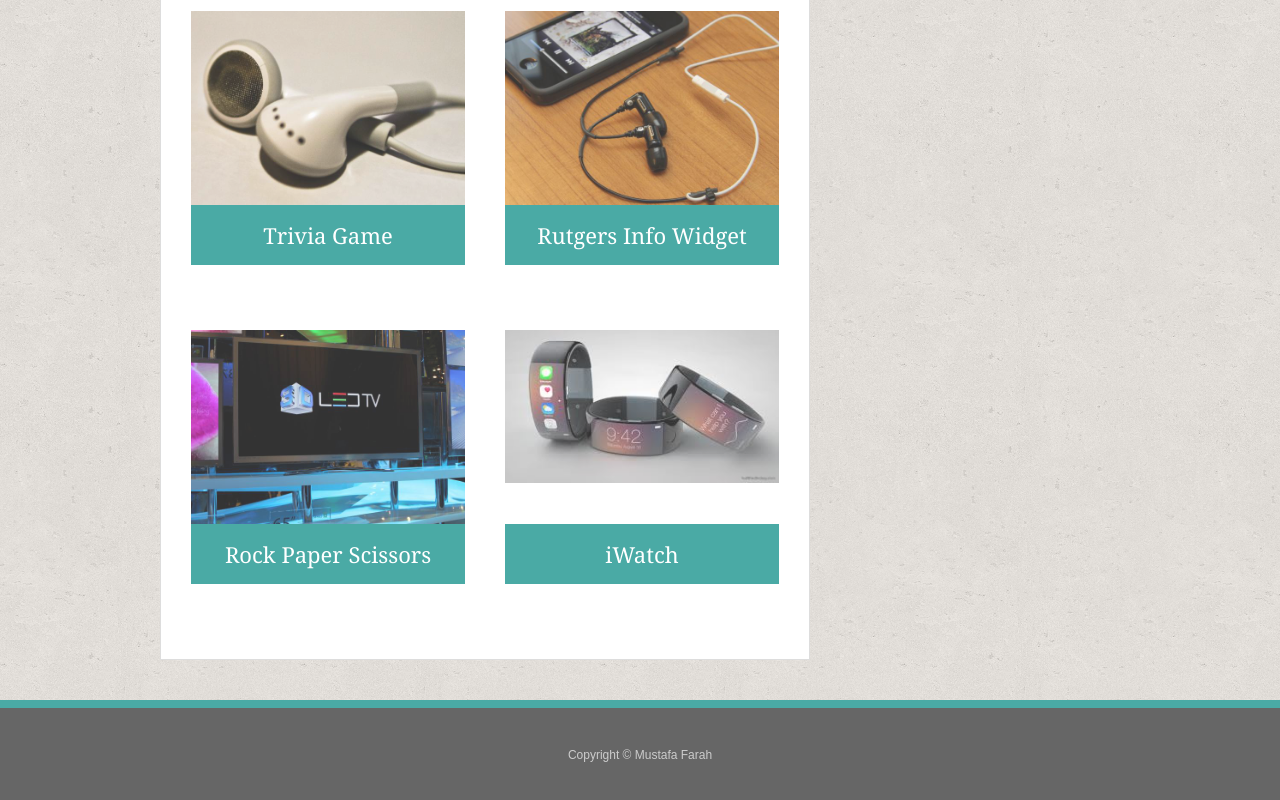
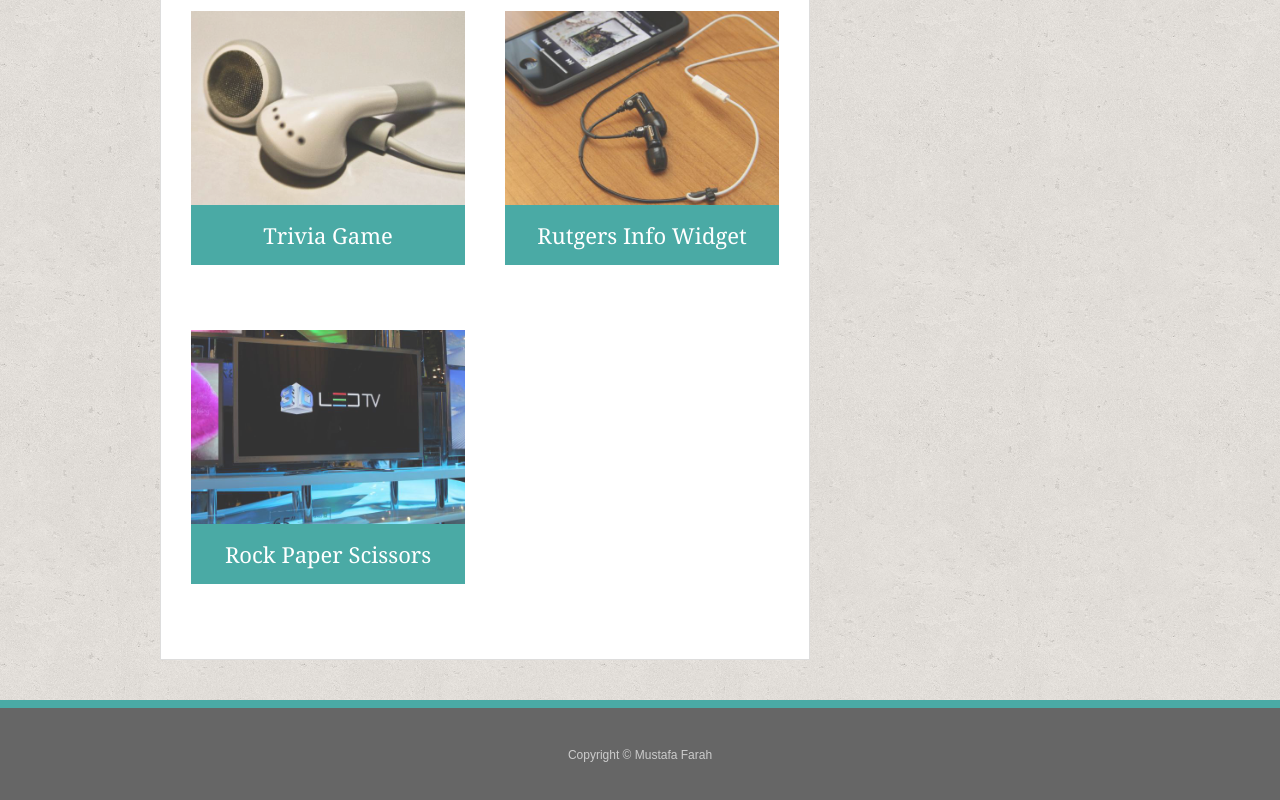
Before and after one commit to mustafa15ali/Responsive-Portfolio, a plain HTML site: page portfolio.html in a window 1280 px wide. Shown: the part 581-1381 px from the top of the page. Drawn offline with Linux system fonts and the light colour scheme; files whose address does not match are found by name.

Commit message:
deleted Iwatch from portfolio

```diff
--- a/portfolio.html
+++ b/portfolio.html
@@ -51,12 +51,6 @@
         <h3>Rock Paper Scissors</h3>
       </div>
 
-      <div class="work">
-          <img src="Assets/images/iWatch.jpg" alt="iWatch">
-
-          <h3>iWatch</h3>
-        </div>
-
     </section>
 
     <section class="sidebar">
```
